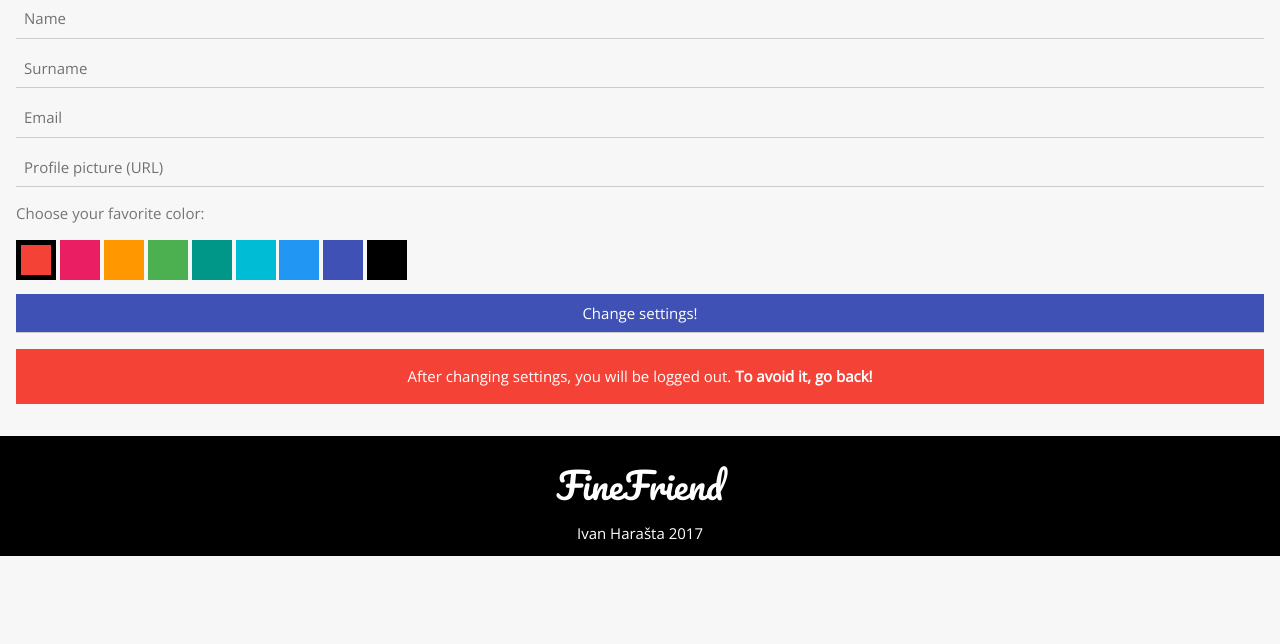
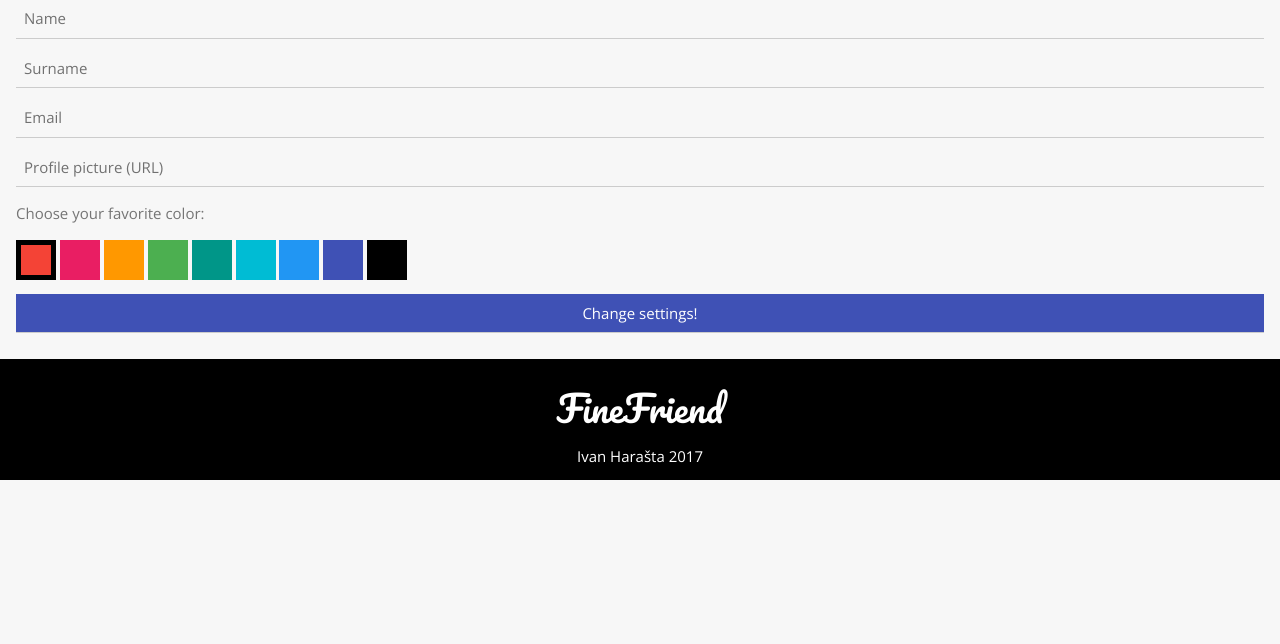
Before and after one commit to harastaivan/finefriend, a PHP site: page /?showSettings=1 in a window 1280 px wide. Shown: the part 202-846 px from the top of the page. Run offline with PHP 8.4, Linux system fonts and the light colour scheme; a user stored in the database is signed in.

Commit message:
no log out after changing user settings

```diff
--- a/action/changesettings.php
+++ b/action/changesettings.php
@@ -2,8 +2,6 @@
 
 changeSettings($_GET);
 
-unset($_SESSION['user']);
-
 echo "<script>location.href='index.php'</script>"
 
 ?>
--- a/action/showsettings.php
+++ b/action/showsettings.php
@@ -7,11 +7,6 @@ echo "  <div class='padding-medium'>
 
 showSettings($_SESSION['user']);
 
-echo "  <div class='w3-panel w3-red padding-medium margin-horizontal-auto'>
-            After changing settings, you will be logged out.
-            <b>To avoid it, go back!</b>
-        </div>";
-
 
 echo "  </div>";
 
--- a/other/init.php
+++ b/other/init.php
@@ -225,6 +225,12 @@ function showSettings($user) {
 
 function changeSettings($get) {
     global $conn;
+    $_SESSION['user']->name = $get['name'];
+    $_SESSION['user']->surname = $get['surname'];
+    $_SESSION['user']->fullname = $get['name'] . " " . $get['surname'];
+    $_SESSION['user']->email = $get['email'];
+    $_SESSION['user']->image = $get['image'];
+    $_SESSION['user']->color = $get['color'];
     $id = $_SESSION['user']->id;
     $name = $get['name'];
     $surname = $get['surname'];
```
